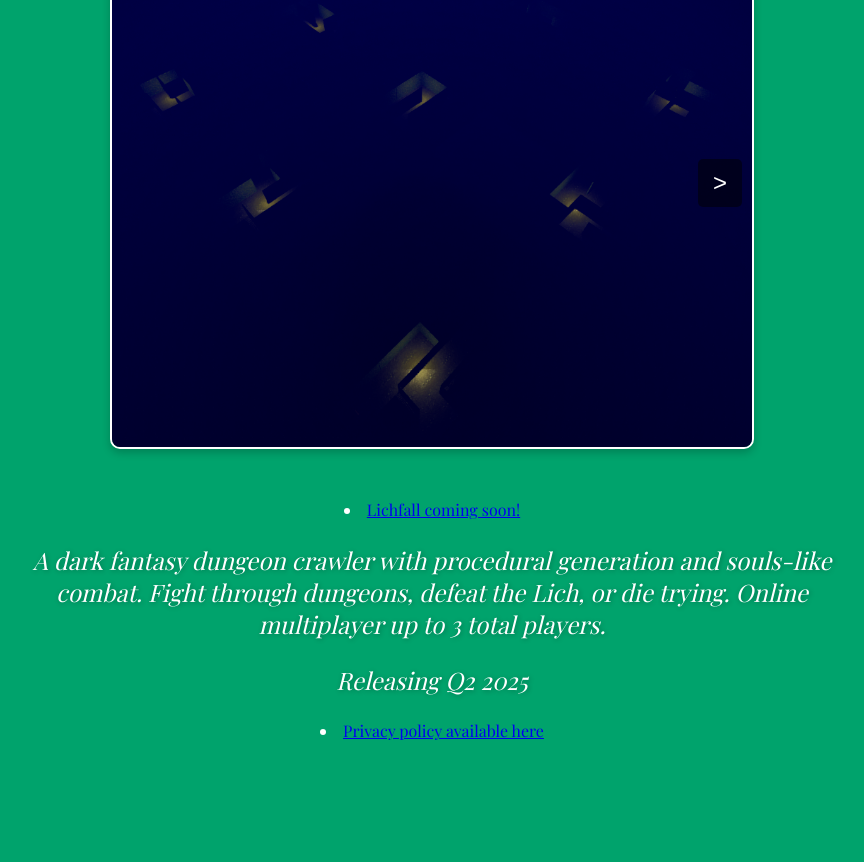
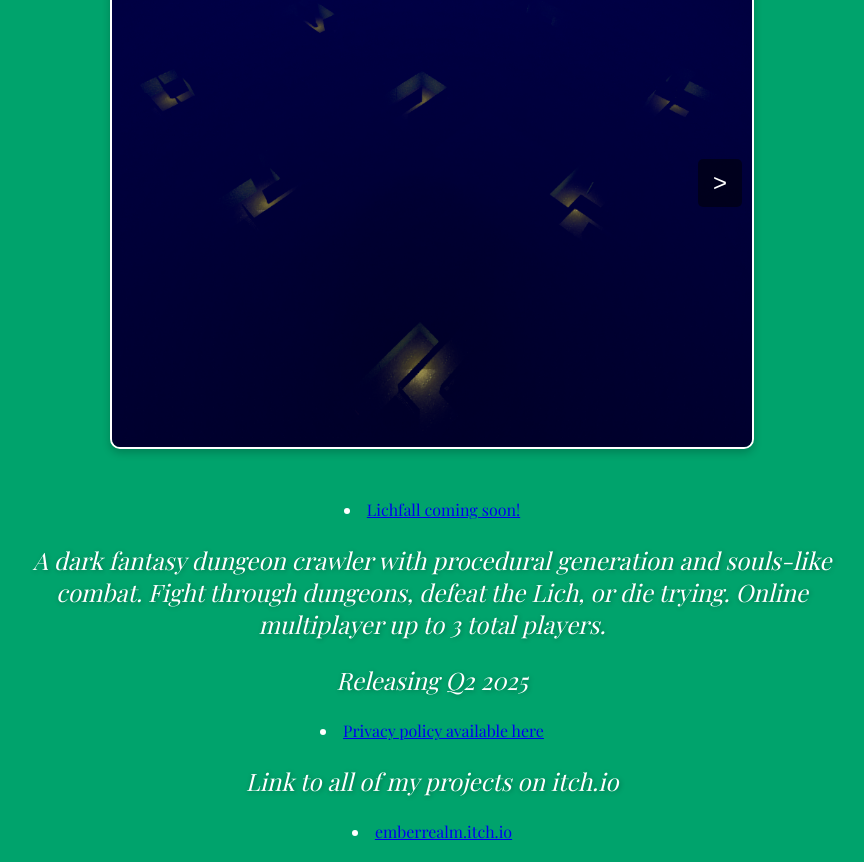
Before and after one commit to thwtchdctr/emberrealm, a plain HTML site: page index.html in a window 1280 px wide. Shown: the part 495-1357 px from the top of the page, without its empty margins (208-1072 px from the left). Before the commit the page ends 1256 px from the top, so only its background shows below. Drawn offline with nearby package versions, Linux system fonts and the light colour scheme.

Commit message:
Updated index to include itch link

```diff
--- a/index.html
+++ b/index.html
@@ -37,6 +37,8 @@
         <p>A dark fantasy dungeon crawler with procedural generation and souls-like combat. Fight through dungeons, defeat the Lich, or die trying. Online multiplayer up to 3 total players.</p>
         <p>Releasing Q2 2025</p>
         <li><a href="privacypolicy.html">Privacy policy available here</a></li>
+        <p>Link to all of my projects on itch.io</p>
+        <li><a href="https://emberrealm.itch.io/">emberrealm.itch.io</a></li>
     </div>
     <script src="loadHeader.js"></script>
     <script src="animations.js"></script>
```
